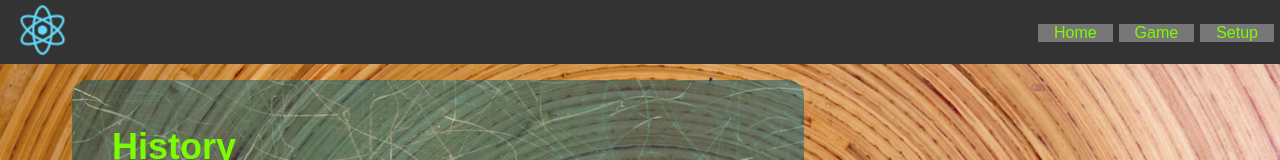
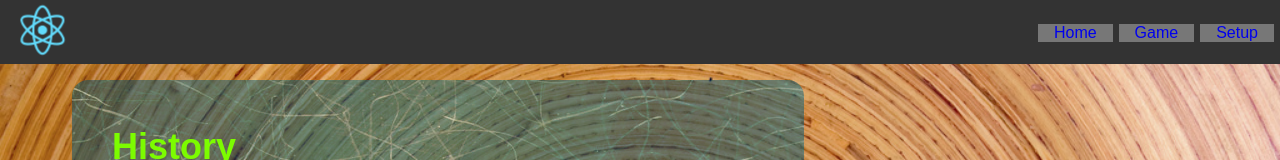
Before and after one commit to Tim3Ds/FoggyBoxs, a React (Create React App) app: page / in a window 1280 px wide. Shown: the top 160 px of the page. Built offline with nearby package versions, Linux system fonts and the light colour scheme.

Commit message:
error fix

```diff
--- a/src/App/App.css
+++ b/src/App/App.css
@@ -28,7 +28,7 @@ nav {
 nav .trigger{
   margin: 1em;
 }
-nav a{
+nav .nav-toggle{
   display: block;
   color: lawngreen;
 }
@@ -84,7 +84,7 @@ nav:hover ul{
     padding: 0px;
     border: solid 3px #333;
   }
-  nav a{
+  nav .nav-toggle{
     display: initial;
     color: lawngreen;
     padding-right: 1em;
--- a/src/App/App.js
+++ b/src/App/App.js
@@ -18,14 +18,14 @@ class App extends Component {
         <header className="App-header">
           <Link to='/'><img src={logo} className="App-logo" alt="logo" /></Link>
           <nav className="navigation">
-            <a className="nav-toggle" href="#">
+            <div className="nav-toggle" href="#">
               <span className="trigger">&#9776;</span>
               <ul>
                 <li><Link to="/">Home</Link></li>
                 <li><Link to="/Game" activeStyle={{ background: 'white' }}>Game</Link></li>
                 <li><Link to="/Setup" activeStyle={{ background: 'white' }}>Setup</Link></li>
               </ul>
-            </a>
+            </div>
           </nav>
         </header>
         <section className="App-body" >
```
